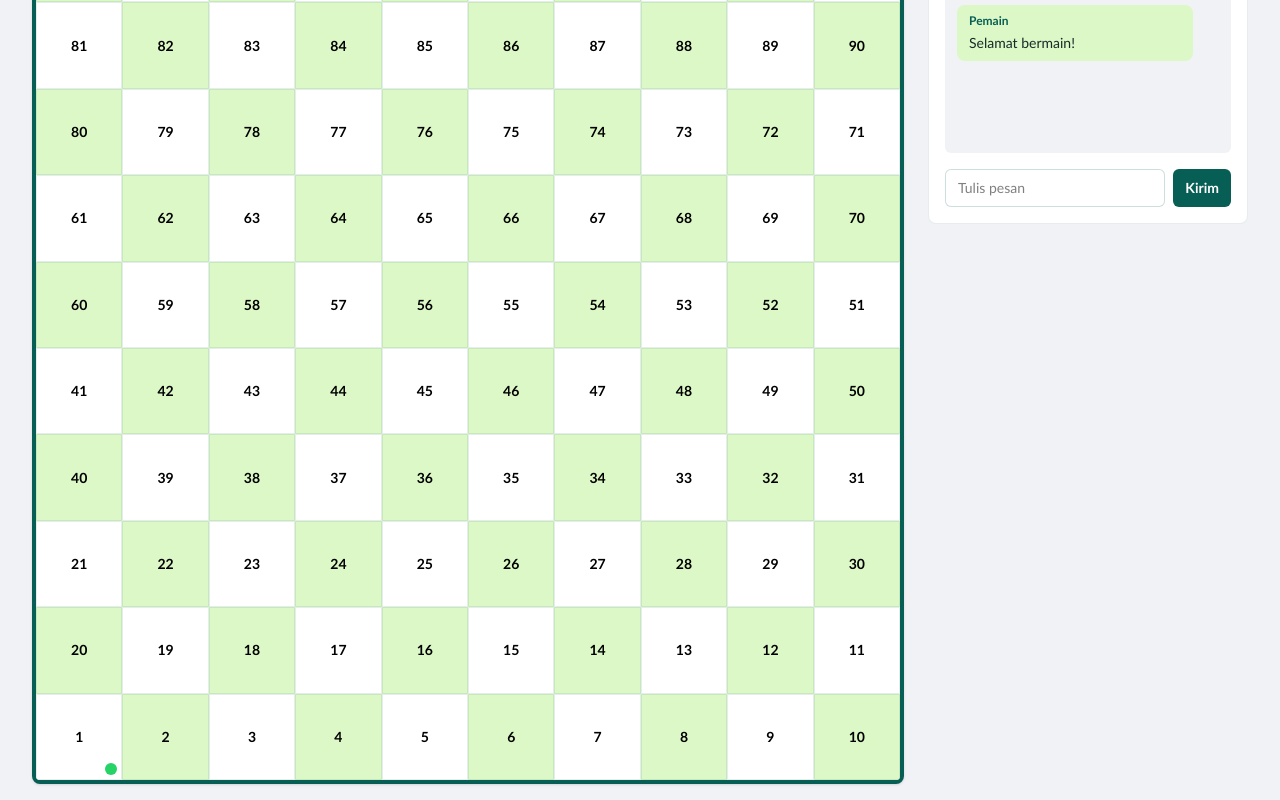
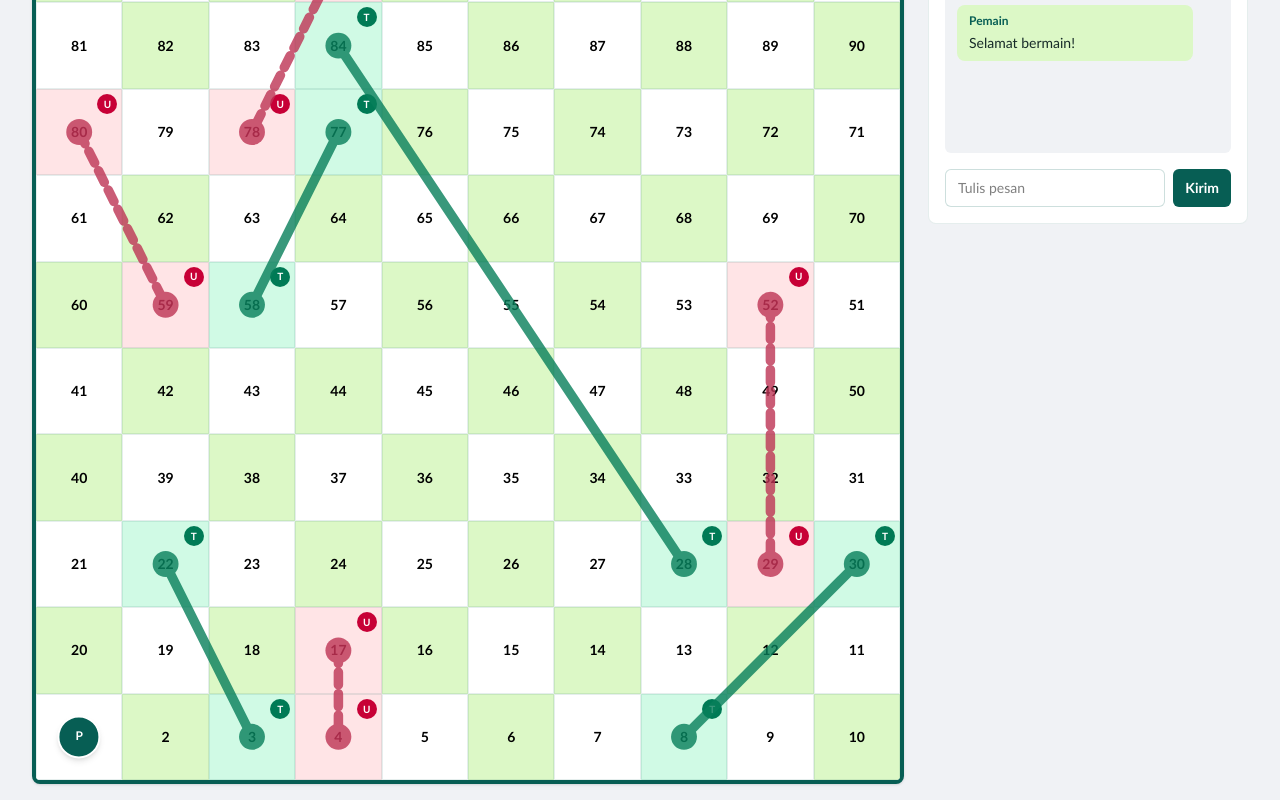
Before and after one commit to Wy07-ai/snake-and-ladder, a React (Vite) app: page / in a window 1280 px wide. Shown: the part 220-1020 px from the top of the page. Built offline with nearby package versions, Linux system fonts and the light colour scheme.

Commit message:
feat: add animated snake and ladder turns
Highlight board connections, animate movement square-by-square, and grant a bonus roll on six.

```diff
--- a/src/App.jsx
+++ b/src/App.jsx
@@ -4,7 +4,16 @@ import GameControls from './components/controls/GameControls.jsx'
 import { useGame } from './hooks/useGame.js'
 
 function App() {
-  const { lastRoll, playerPosition, resetGame, roll } = useGame()
+  const {
+    extraRollAvailable,
+    isGameOver,
+    isMoving,
+    lastMove,
+    lastRoll,
+    playerPosition,
+    resetGame,
+    roll,
+  } = useGame()
 
   return (
     <main className="mx-auto grid min-h-screen w-full max-w-7xl gap-6 px-4 py-6 md:px-8 md:py-10">
@@ -21,7 +30,15 @@ function App() {
       <div className="grid items-start gap-6 lg:grid-cols-[minmax(0,1fr)_20rem]">
         <section className="grid gap-4" aria-label="Area permainan">
           <GameBoard playerPosition={playerPosition} />
-          <GameControls lastRoll={lastRoll} onRoll={roll} onReset={resetGame} />
+          <GameControls
+            extraRollAvailable={extraRollAvailable}
+            isGameOver={isGameOver}
+            isMoving={isMoving}
+            lastMove={lastMove}
+            lastRoll={lastRoll}
+            onRoll={roll}
+            onReset={resetGame}
+          />
         </section>
         <ChatPanel />
       </div>
--- a/src/components/board/BoardCell.jsx
+++ b/src/components/board/BoardCell.jsx
@@ -1,12 +1,20 @@
-function BoardCell({ isPlayerHere, square }) {
+function BoardCell({ feature, square }) {
+  const isLadder = feature?.type.startsWith('ladder')
+  const isSnake = feature?.type.startsWith('snake')
+
   return (
     <div
-      className={`relative flex aspect-square items-center justify-center border border-wa-primary/10 text-xs font-semibold sm:text-sm ${square % 2 === 0 ? 'bg-wa-soft' : 'bg-wa-paper'}`}
-      aria-label={`Kotak ${square}${isPlayerHere ? ', posisi pemain' : ''}`}
+      className={`relative flex aspect-square items-center justify-center border border-wa-primary/10 text-xs font-semibold sm:text-sm ${isLadder ? 'bg-emerald-100 text-emerald-950' : ''} ${isSnake ? 'bg-rose-100 text-rose-950' : ''} ${!feature && square % 2 === 0 ? 'bg-wa-soft' : ''} ${!feature && square % 2 !== 0 ? 'bg-wa-paper' : ''}`}
+      aria-label={`Kotak ${square}${feature ? `, ${feature.label}` : ''}`}
     >
       <span>{square}</span>
-      {isPlayerHere && (
-        <span className="absolute bottom-1 right-1 size-2.5 rounded-full bg-wa-green ring-2 ring-white sm:size-3" aria-hidden="true" />
+      {feature && (
+        <span
+          className={`absolute right-0.5 top-0.5 grid size-4 place-items-center rounded-full text-[9px] font-bold text-white sm:right-1 sm:top-1 sm:size-5 sm:text-[10px] ${isLadder ? 'bg-emerald-700' : 'bg-rose-700'}`}
+          aria-hidden="true"
+        >
+          {isLadder ? 'T' : 'U'}
+        </span>
       )}
     </div>
   )
--- a/src/components/board/GameBoard.jsx
+++ b/src/components/board/GameBoard.jsx
@@ -1,4 +1,5 @@
 import BoardCell from './BoardCell.jsx'
+import { ladders, snakes } from '../../data/boardData.js'
 
 const squares = Array.from({ length: 10 }, (_, rowIndex) => {
   const rowFromBottom = 9 - rowIndex
@@ -7,13 +8,73 @@ const squares = Array.from({ length: 10 }, (_, rowIndex) => {
   return rowFromBottom % 2 === 0 ? row : row.reverse()
 }).flat()
 
+const features = new Map()
+for (const ladder of ladders) {
+  features.set(ladder.start, { type: 'ladder-start', label: 'awal tangga, naik ke ' + ladder.end })
+  features.set(ladder.end, { type: 'ladder-end', label: 'ujung tangga dari ' + ladder.start })
+}
+for (const snake of snakes) {
+  features.set(snake.start, { type: 'snake-start', label: 'kepala ular, turun ke ' + snake.end })
+  features.set(snake.end, { type: 'snake-end', label: 'ujung ular dari ' + snake.start })
+}
+
+function getSquareCenter(square) {
+  const rowFromBottom = Math.floor((square - 1) / 10)
+  const squareInRow = (square - 1) % 10
+  const column = rowFromBottom % 2 === 0 ? squareInRow : 9 - squareInRow
+  const rowFromTop = 9 - rowFromBottom
+
+  return { x: column * 10 + 5, y: rowFromTop * 10 + 5 }
+}
+
+const connections = [
+  ...ladders.map((connection) => ({ ...connection, type: 'ladder' })),
+  ...snakes.map((connection) => ({ ...connection, type: 'snake' })),
+]
+
 function GameBoard({ playerPosition = 1 }) {
+  const pawn = getSquareCenter(playerPosition)
+
   return (
     <div className="overflow-hidden rounded-lg border-4 border-wa-primary bg-wa-paper shadow-sm">
-      <div className="grid grid-cols-10" aria-label="Papan ular tangga 100 kotak">
+      <div className="relative">
+        <div className="grid grid-cols-10" aria-label="Papan ular tangga 100 kotak">
         {squares.map((square) => (
-          <BoardCell key={square} square={square} isPlayerHere={square === playerPosition} />
+            <BoardCell key={square} square={square} feature={features.get(square)} />
         ))}
+        </div>
+        <svg className="pointer-events-none absolute inset-0 z-10 size-full" viewBox="0 0 100 100" aria-hidden="true">
+          {connections.map((connection) => {
+            const start = getSquareCenter(connection.start)
+            const end = getSquareCenter(connection.end)
+            const color = connection.type === 'ladder' ? '#087f5b' : '#be3455'
+
+            return (
+              <g key={`${connection.type}-${connection.start}`} opacity="0.8">
+                <line
+                  x1={start.x}
+                  y1={start.y}
+                  x2={end.x}
+                  y2={end.y}
+                  stroke={color}
+                  strokeWidth="1.1"
+                  strokeDasharray={connection.type === 'snake' ? '1.5 1' : undefined}
+                  strokeLinecap="round"
+                />
+                <circle cx={start.x} cy={start.y} r="1.5" fill={color} />
+                <circle cx={end.x} cy={end.y} r="1.5" fill={color} />
+              </g>
+            )
+          })}
+        </svg>
+        <span
+          className="pointer-events-none absolute z-20 grid size-[6%] -translate-x-1/2 -translate-y-1/2 place-items-center rounded-full border-2 border-white bg-wa-primary text-[0.5rem] font-bold text-white shadow-md transition-[left,top] duration-150 ease-in-out sm:size-[5%] sm:text-xs"
+          style={{ left: `${pawn.x}%`, top: `${pawn.y}%` }}
+          aria-label={`Pion berada di kotak ${playerPosition}`}
+          role="img"
+        >
+          P
+        </span>
       </div>
     </div>
   )
--- a/src/components/controls/GameControls.jsx
+++ b/src/components/controls/GameControls.jsx
@@ -1,16 +1,37 @@
 import DiceButton from './DiceButton.jsx'
 
-function GameControls({ lastRoll, onRoll = () => {}, onReset = () => {} }) {
+function GameControls({
+  extraRollAvailable = false,
+  isGameOver = false,
+  isMoving = false,
+  lastMove = null,
+  lastRoll,
+  onRoll = () => {},
+  onReset = () => {},
+}) {
+  const status = isMoving
+    ? 'Pion sedang bergerak...'
+    : isGameOver
+      ? 'Kamu menang!'
+      : extraRollAvailable
+        ? 'Angka 6! Kamu mendapat satu lemparan ekstra.'
+        : lastMove === 'ladder'
+          ? 'Naik tangga!'
+          : lastMove === 'snake'
+            ? 'Turun melalui ular.'
+            : 'Lempar dadu untuk bergerak.'
+
   return (
     <section className="flex flex-wrap items-center justify-between gap-4 rounded-lg border border-wa-primary/10 bg-wa-paper p-4" aria-label="Kontrol permainan">
       <div className="flex items-center gap-4">
-        <DiceButton value={lastRoll} onRoll={onRoll} />
-        <p className="text-sm text-wa-muted">Lempar dadu untuk bergerak</p>
+        <DiceButton value={lastRoll} onRoll={onRoll} disabled={isMoving || isGameOver} />
+        <p className="text-sm text-wa-muted" aria-live="polite">{status}</p>
       </div>
       <button
         className="rounded-md border border-wa-primary px-4 py-2 text-sm font-semibold text-wa-primary transition hover:bg-wa-soft"
         type="button"
         onClick={onReset}
+        disabled={isMoving}
       >
         Mulai ulang
       </button>
--- a/src/engine/gameEngine.js
+++ b/src/engine/gameEngine.js
@@ -1,7 +1,31 @@
-export function rollDice() {
-  return Math.floor(Math.random() * 6) + 1
+import { ladders, snakes } from '../data/boardData.js'
+
+export function rollDice(random = Math.random) {
+  return Math.floor(random() * 6) + 1
+}
+
+export function hasBonusRoll(dice) {
+  return dice === 6
 }
 
 export function movePlayer(position, steps) {
   return Math.min(position + steps, 100)
 }
+
+export function getMovementSteps(position, steps) {
+  const destination = movePlayer(position, steps)
+  return Array.from(
+    { length: destination - position },
+    (_, index) => position + index + 1,
+  )
+}
+
+export function resolveSpecialSquare(position) {
+  const ladder = ladders.find((connection) => connection.start === position)
+  if (ladder) return { position: ladder.end, type: 'ladder' }
+
+  const snake = snakes.find((connection) => connection.start === position)
+  if (snake) return { position: snake.end, type: 'snake' }
+
+  return { position, type: null }
+}
--- a/src/hooks/useGame.js
+++ b/src/hooks/useGame.js
@@ -1,20 +1,75 @@
 import { useState } from 'react'
-import { movePlayer, rollDice } from '../engine/gameEngine.js'
+import { useRef } from 'react'
+import {
+  getMovementSteps,
+  hasBonusRoll,
+  resolveSpecialSquare,
+  rollDice,
+} from '../engine/gameEngine.js'
+
+const STEP_DELAY = 180
+
+function wait(milliseconds) {
+  return new Promise((resolve) => window.setTimeout(resolve, milliseconds))
+}
 
 export function useGame() {
   const [playerPosition, setPlayerPosition] = useState(1)
   const [lastRoll, setLastRoll] = useState(null)
+  const [isMoving, setIsMoving] = useState(false)
+  const [extraRollAvailable, setExtraRollAvailable] = useState(false)
+  const [lastMove, setLastMove] = useState(null)
+  const isMovingRef = useRef(false)
 
-  function roll() {
+  async function roll() {
+    if (isMovingRef.current || playerPosition === 100) return
+
+    isMovingRef.current = true
+    setIsMoving(true)
     const dice = rollDice()
     setLastRoll(dice)
-    setPlayerPosition((position) => movePlayer(position, dice))
+    setExtraRollAvailable(false)
+    setLastMove(null)
+
+    try {
+      let position = playerPosition
+      for (const nextPosition of getMovementSteps(position, dice)) {
+        await wait(STEP_DELAY)
+        position = nextPosition
+        setPlayerPosition(position)
+      }
+
+      const specialMove = resolveSpecialSquare(position)
+      if (specialMove.position !== position) {
+        await wait(STEP_DELAY)
+        position = specialMove.position
+        setPlayerPosition(position)
+        setLastMove(specialMove.type)
+      }
+
+      setExtraRollAvailable(hasBonusRoll(dice) && position < 100)
+    } finally {
+      isMovingRef.current = false
+      setIsMoving(false)
+    }
   }
 
   function resetGame() {
+    if (isMovingRef.current) return
     setPlayerPosition(1)
     setLastRoll(null)
+    setExtraRollAvailable(false)
+    setLastMove(null)
   }
 
-  return { lastRoll, playerPosition, resetGame, roll }
+  return {
+    extraRollAvailable,
+    isMoving,
+    isGameOver: playerPosition === 100,
+    lastMove,
+    lastRoll,
+    playerPosition,
+    resetGame,
+    roll,
+  }
 }
```
